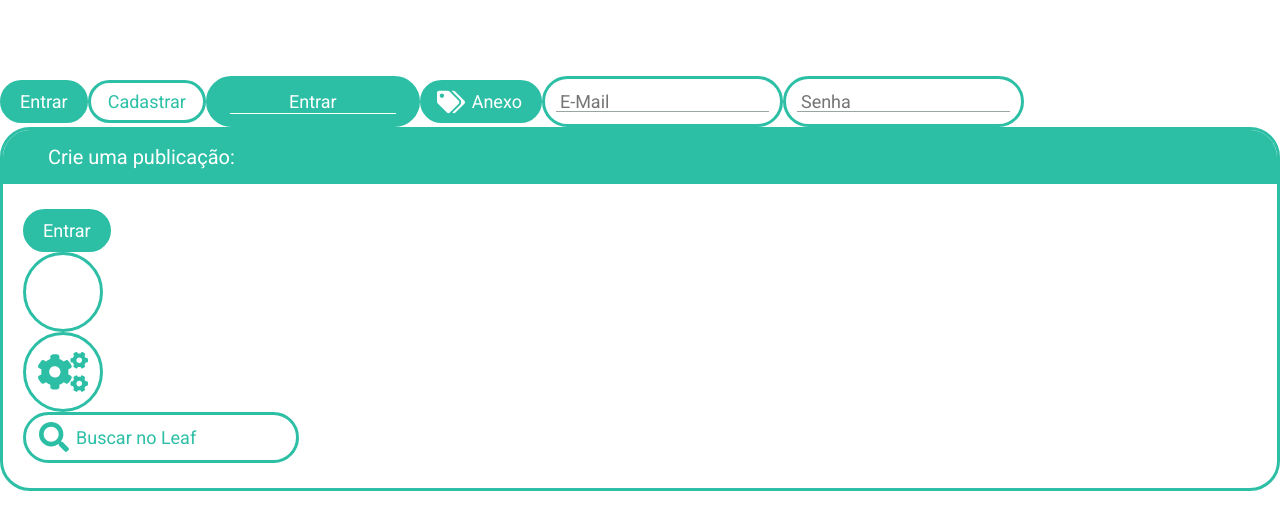
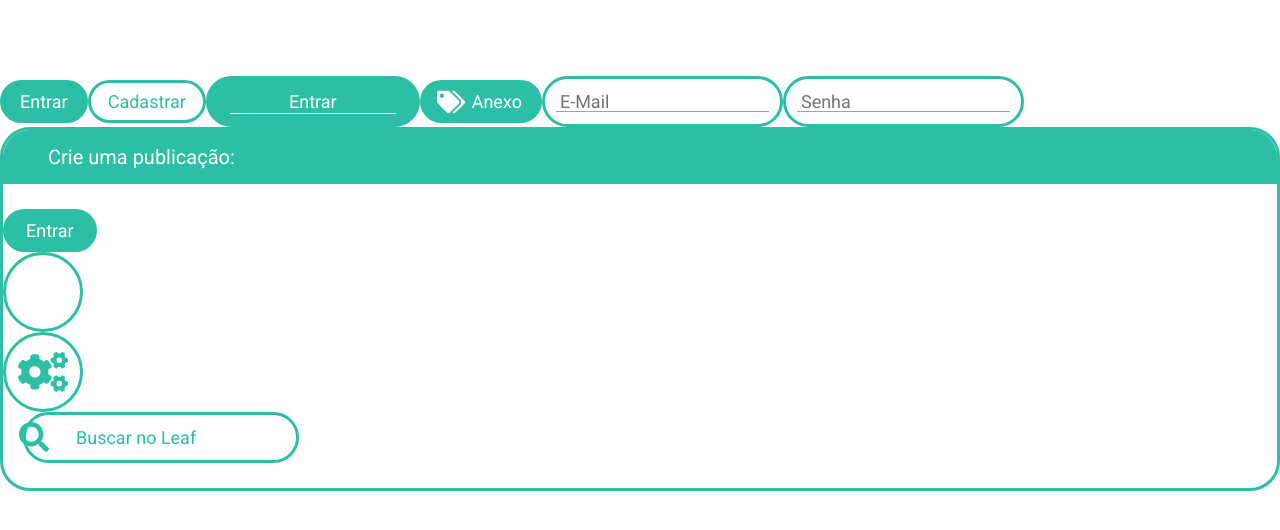
Before and after one commit to 1ChristianAlex/ladies-first, a React (Create React App) app in the folder frontend/: page /components in a window 1280 px wide. Shown: the top 530 px of the page. Built offline with nearby package versions, Linux system fonts and the light colour scheme.

Commit message:
feat: all content wrapper component childrens have padding

```diff
--- a/frontend/src/components/ContentWrapper/styles.js
+++ b/frontend/src/components/ContentWrapper/styles.js
@@ -10,7 +10,11 @@ export const Container = styled.div`
 `;
 
 export const Content = styled.div`
-  padding: 25px 20px;
+  padding: 25px 0px;
+  > * {
+    padding-left: 20px;
+    padding-right: 20px;
+  }
 `;
 
 export const Header = styled.div`
```
